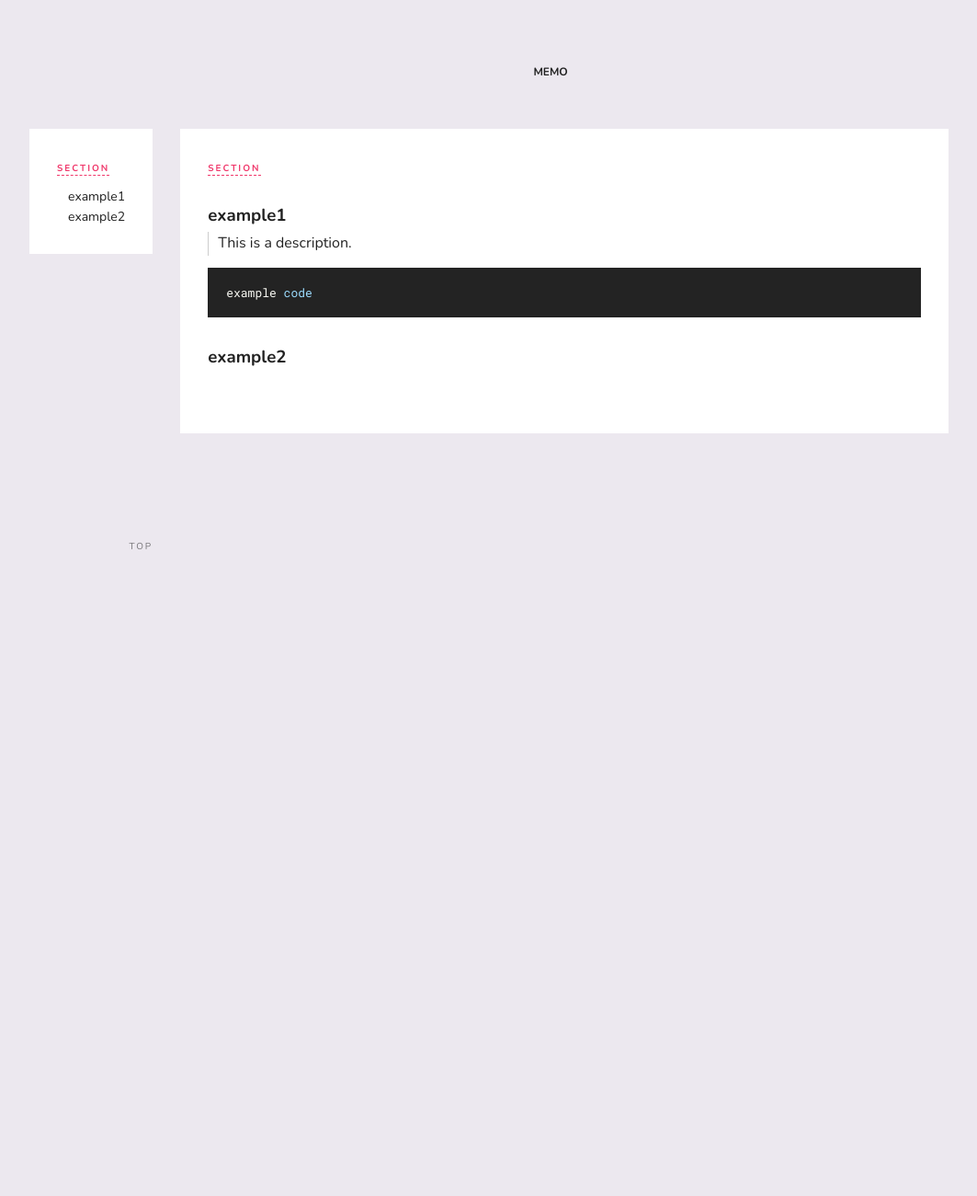
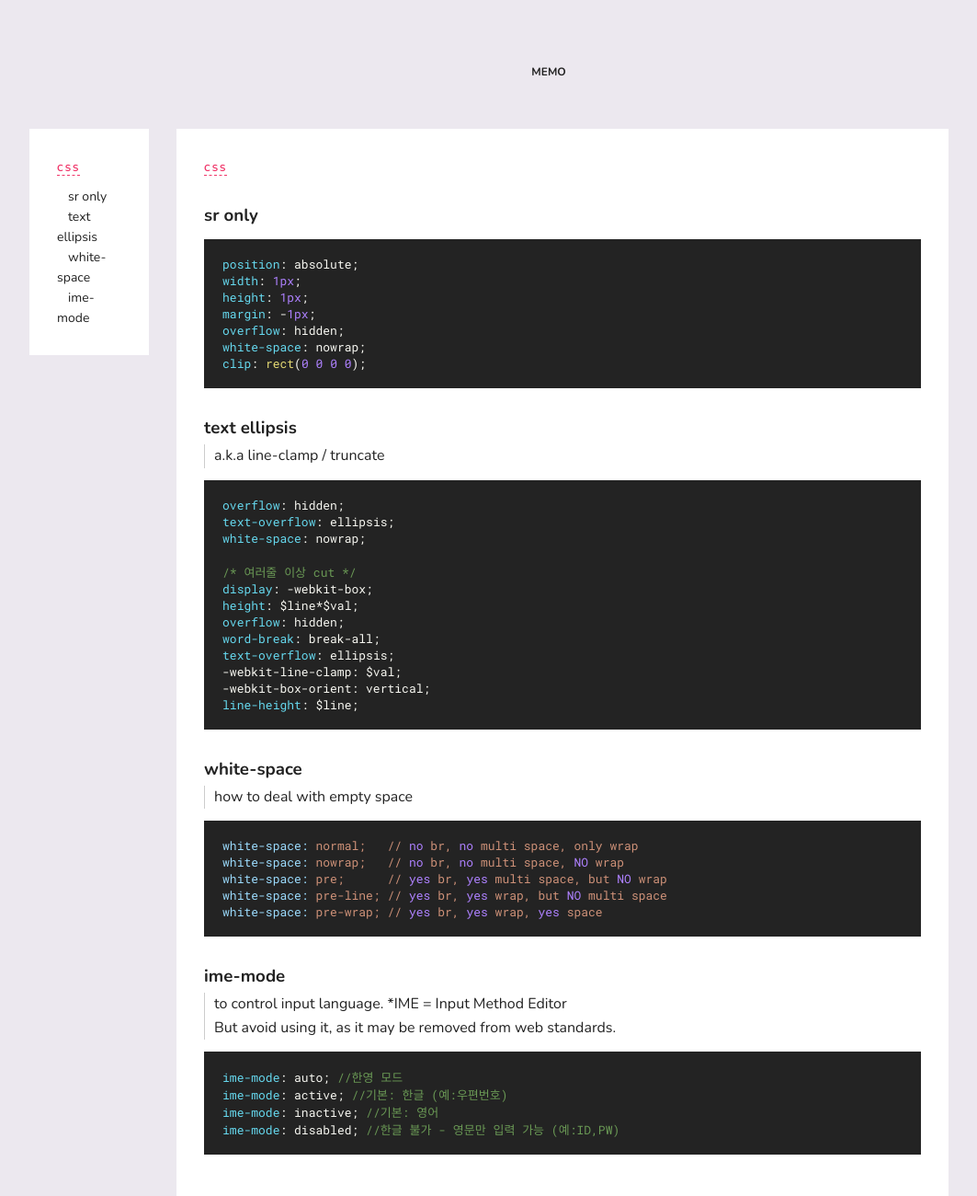
Before and after one commit to mysoo1229/practice, a website: page index.html in a window 1280 px wide. Shown: the top 1300 px of the page at 92% size, without its empty margins (108-1171 px from the left). Before the commit the page ends 800 px from the top, so only its background shows below. Drawn offline with nearby package versions, Linux system fonts and the light colour scheme.

Commit message:
css - text control properties

```diff
--- a/index.html
+++ b/index.html
@@ -21,17 +21,65 @@
 
         <div class="contents">
           <section id="css">
-            <h2 class="sectionTitle">section</h2>
-            <div class="each" id="example1">
-              <h3>example1</h3>
-              <p class="pText">This is a description.</p>
+            <h2 class="sectionTitle">css</h2>
+
+            <div class="each" id="sronly">
+              <h3>sr only</h3>
               <pre><code>
-                  example code
+                  position: absolute;
+                  width: 1px;
+                  height: 1px;
+                  margin: -1px;
+                  overflow: hidden;
+                  white-space: nowrap;
+                  clip: rect(0 0 0 0);
               </code></pre>
             </div>
-            <div class="each" id="example2">
-              <h3>example2</h3>
+
+            <div class="each" id="ellipsis">
+              <h3>text ellipsis</h3>
+              <p class="pText">a.k.a line-clamp / truncate</p>
+              <pre><code>
+                overflow: hidden;
+                text-overflow: ellipsis;
+                white-space: nowrap;
+
+                <span class="g">/* 여러줄 이상 cut */</span>
+                display: -webkit-box;
+                height: $line*$val;
+                overflow: hidden;
+                word-break: break-all;
+                text-overflow: ellipsis;
+                -webkit-line-clamp: $val;
+                -webkit-box-orient: vertical;
+                line-height: $line;
+              </code></pre>
             </div>
+
+            <div class="each" id="whiteSpace">
+              <h3>white-space</h3>
+              <p class="pText">how to deal with empty space</p>
+              <pre><code>
+                  white-space: normal;&nbsp;&nbsp;&nbsp;<span class="g">// no br, no multi space, only wrap</span>
+                  white-space: nowrap;&nbsp;&nbsp;&nbsp;<span class="g">// no br, no multi space, NO wrap</span>
+                  white-space: pre; &nbsp;&nbsp;&nbsp;&nbsp;&nbsp;<span class="g">// yes br, yes multi space, but NO wrap</span>
+                  white-space: pre-line; <span class="g">// yes br, yes wrap, but NO multi space</span>
+                  white-space: pre-wrap; <span class="g">// yes br, yes wrap, yes space</span>
+              </code></pre>
+            </div>
+
+            <div class="each" id="imemode">
+              <h3>ime-mode</h3>
+              <p class="pText">to control input language. *IME = Input Method Editor<br>
+              But avoid using it, as it may be removed from web standards.</p>
+              <pre><code>
+                ime-mode: auto; <span class="g">//한영 모드</span>
+                ime-mode: active; <span class="g">//기본: 한글 (예:우편번호)</span>
+                ime-mode: inactive; <span class="g">//기본: 영어</span>
+                ime-mode: disabled; <span class="g">//한글 불가 - 영문만 입력 가능 (예:ID,PW)</span>
+              </code></pre>
+            </div>
+
           </section>
         </div>
       </main>
```
